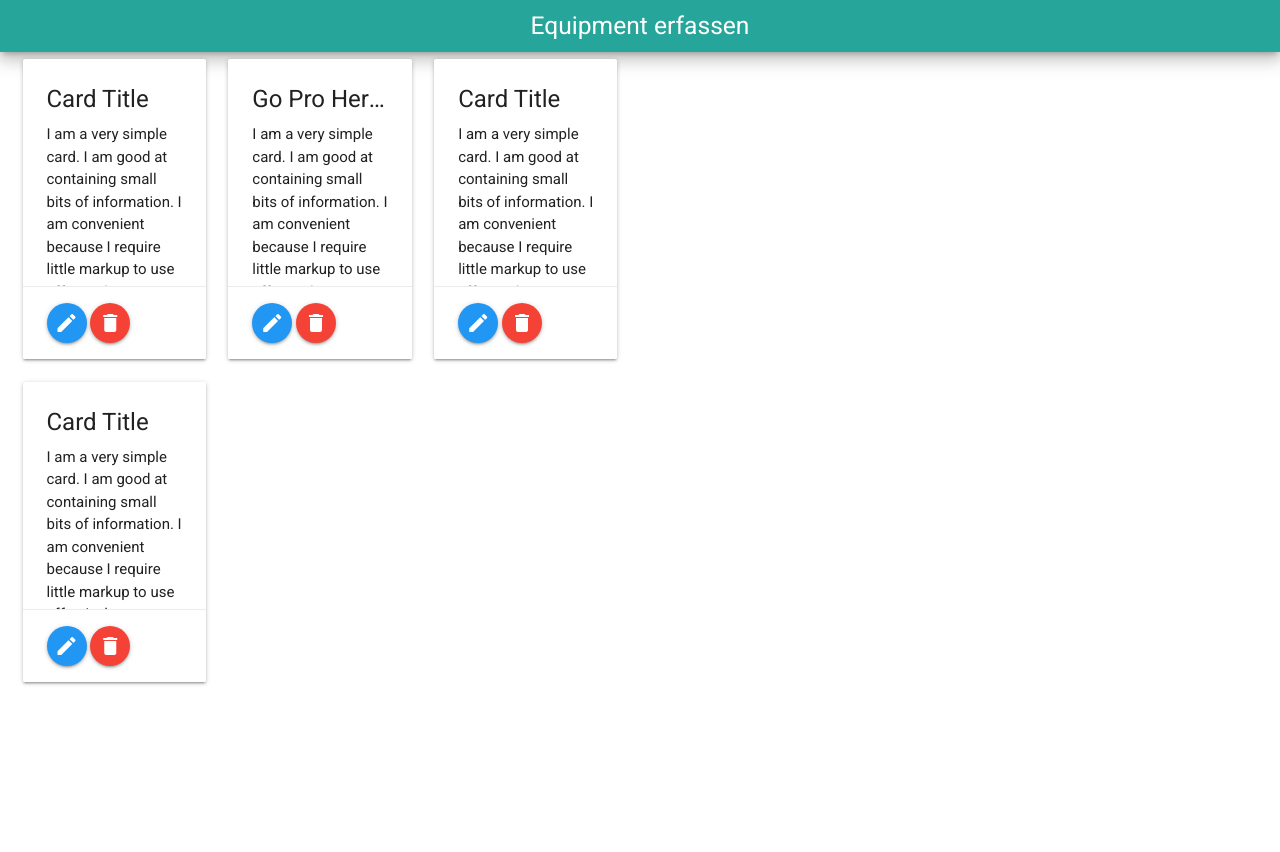
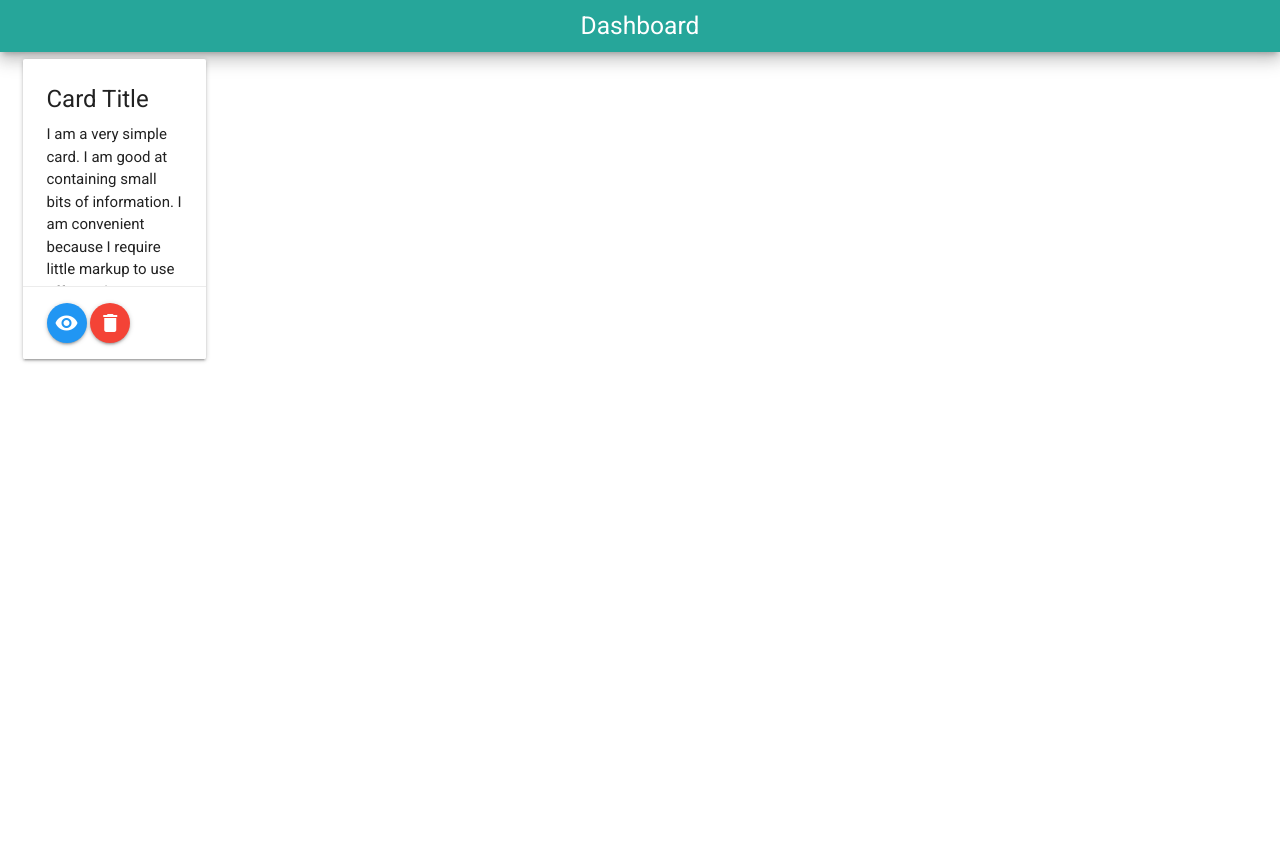
Before and after one commit to hadoken79/equipment_dispo, a PHP site: page /dashboard.php in a window 1280 px wide. Run offline with PHP 8.4, Linux system fonts and the light colour scheme; tables that the repository leaves empty or names only in its code hold one stand-in row (values such as "Sample post"); a stand-in replaces the project's code that opens the database connection; some libraries are stand-ins or nearby versions.

Commit message:
equipment update hinzugefügt

```diff
--- a/dashboard.php
+++ b/dashboard.php
@@ -1,6 +1,6 @@
 <?php
 /*created by lp - 31.08.2019*/
-$headTitle = "Equipment erfassen";
+$headTitle = "Dashboard";
 require_once('./base/header.php');
 $msg = '';
 $msgClass = '';
@@ -171,38 +171,6 @@ function getLieferanten()
 
     <div class="row">
         <div class="col s12 m6">
-                    <div class="col s12 m6 l4">
-                        <div class="card small">
-                            <div class="card-content">
-                            <span class="card-title">Card Title</span>
-                            <p>I am a very simple card. I am good at containing small bits of information.
-                            I am convenient because I require little markup to use effectively.</p>
-                            </div>
-                            <div class="card-action">
-                            <a class="btn-floating btn-medium waves-effect waves-light blue"><i class="material-icons">edit</i></a>
-                            <a class="btn-floating btn-medium waves-effect waves-light red"><i class="material-icons">delete</i></a>
-                            </div>
-                        </div>
-                    </div>
-
-                    <div class="col s12 m6 l4">
-                        <div class="card small">
-                            <div class="card-content">
-                            <span class="card-title truncate">Go Pro Hero-7</span>
-                            <p>I am a very simple card. I am good at containing small bits of information.
-                            I am convenient because I require little markup to use effectively.</p>
-                            <span class="activator grey-text text-darken-4">notizen<i class="material-icons right">more_vert</i></span>
-                            </div>
-                            <div class="card-reveal">
-                            <span class="card-title grey-text text-darken-4"><i class="material-icons right">close</i></span>
-                            <p>Here is some more information about this product that is only revealed once clicked on.</p>
-                            </div>
-                            <div class="card-action">
-                            <a class="btn-floating btn-medium waves-effect waves-light blue hoverable"><i class="material-icons">edit</i></a>
-                            <a class="btn-floating btn-medium waves-effect waves-light red hoverable"><i class="material-icons">delete</i></a>
-                            </div>
-                        </div>
-                    </div>
 
             <div class="col s12 m6 l4">
                 <div class="card small">
@@ -212,30 +180,14 @@ function getLieferanten()
                             I am convenient because I require little markup to use effectively.</p>
                     </div>
                     <div class="card-action">
-                            <a class="btn-floating btn-medium waves-effect waves-light blue"><i class="material-icons">edit</i></a>
+                        <a href="equipment.php?id=4" class="btn-floating btn-medium waves-effect waves-light blue"><i class="material-icons">remove_red_eye</i></a>
                         <a class="btn-floating btn-medium waves-effect waves-light red"><i class="material-icons">delete</i></a>
-                            </div>
-                        </div>
-                    </div>
-                    <div class="col s12 m6 l4">
-                    <div class="card small">
-                        <div class="card-content">
-                        <span class="card-title">Card Title</span>
-                        <p>I am a very simple card. I am good at containing small bits of information.
-                        I am convenient because I require little markup to use effectively.</p>
-                        </div>
-                        <div class="card-action">
-                        <a class="btn-floating btn-medium waves-effect waves-light blue"><i class="material-icons">edit</i></a>
-                        <a class="btn-floating btn-medium waves-effect waves-light red"><i class="material-icons">delete</i></a>
-                        </div>
                     </div>
                 </div>
             </div>
 
 
-
-
-
+        </div>
     </div>
 
 </main>
```
Also changed, not shown: equipment.php (+64 -15 lines), lib/js/app.js. Lines whose indentation alone changed are shown as unchanged.
